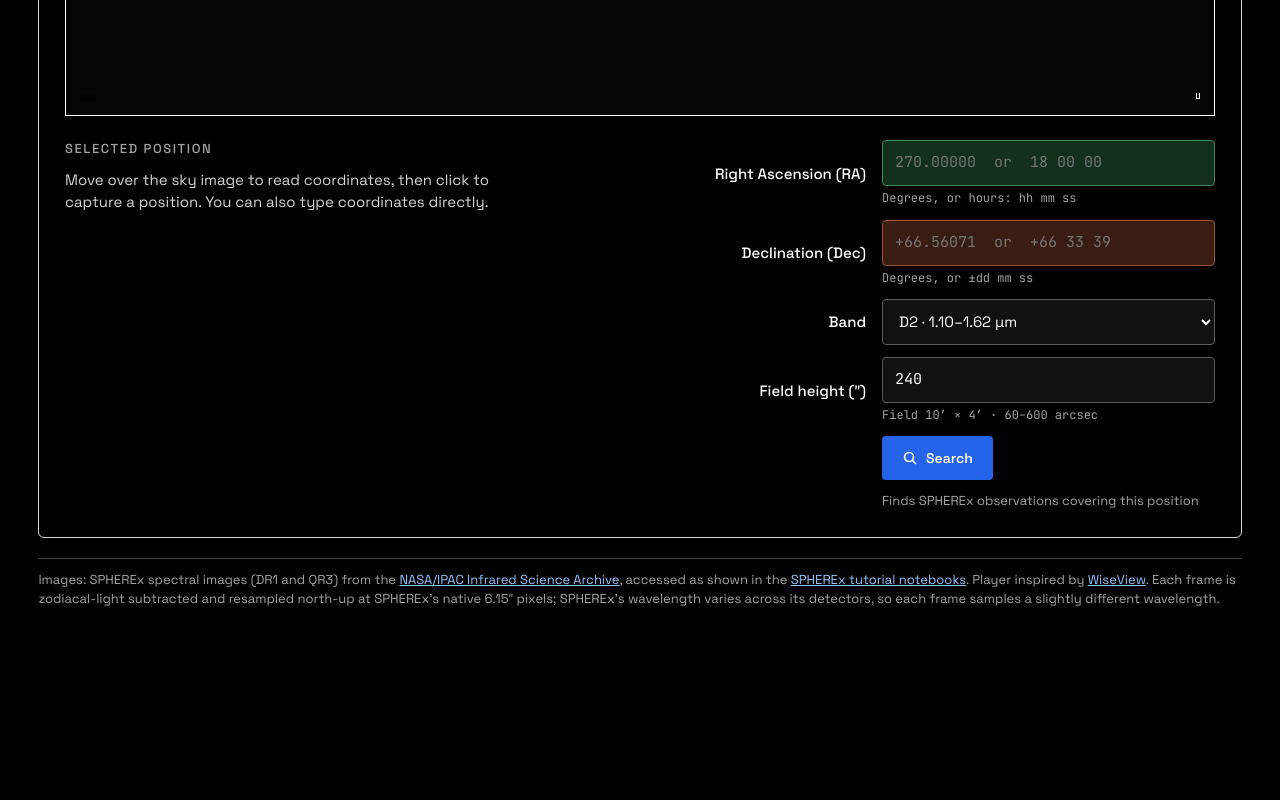
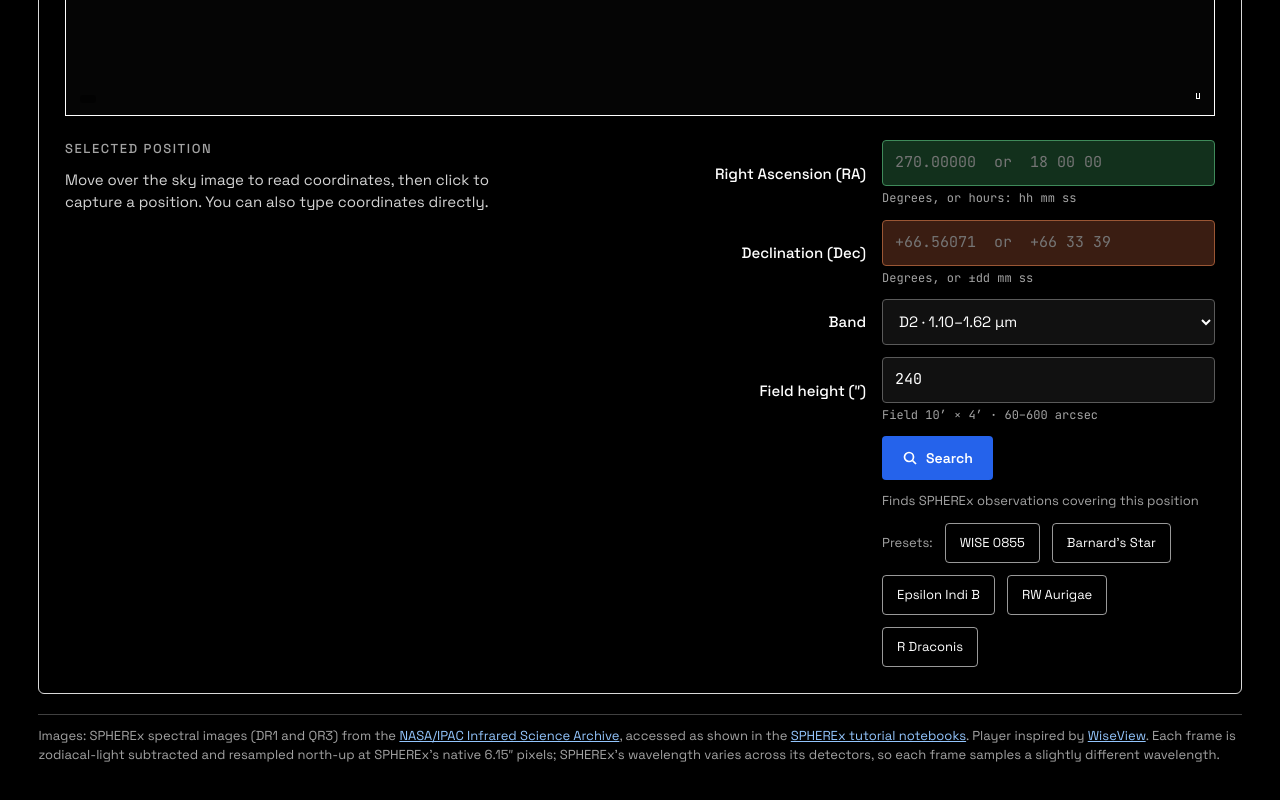
Before and after one commit to PradhanaService/Anvis---SPEAREx, a plain HTML site: page static/index.html in a window 1280 px wide. Shown: the part 482-1282 px from the top of the page. Before the commit the page ends 1130 px from the top, so only its background shows below. Drawn offline with Linux system fonts and the light colour scheme; no server answers.

Commit message:
Add five preset targets to the coordinates page
WISE 0855, Barnard's Star, Epsilon Indi B, RW Aurigae and R Draconis. Clicking
one fills RA/Dec, sets size 600 and band D3, and runs the search. Coordinates
are from SIMBAD (see the comment in app.js); the two fast movers are moved
to epoch 2026.0.

Co-Authored-By: Claude Opus 5.5 <noreply@anthropic.com>
Claude-Session: https://claude.ai/code/session_01GC6BTCnwsArsEUoawBVuMH

```diff
--- a/static/app.js
+++ b/static/app.js
@@ -409,6 +409,34 @@ $("search").addEventListener("submit", (e) => {
   openExplore(c);
 });
 
+// Preset targets. Coordinates are ICRS, in degrees.
+// Source: SIMBAD (basic table), queried 2026-11-14 via its official mirror
+// simbad.cfa.harvard.edu, because simbad.cds.unistra.fr was unavailable.
+// WISE 0855 uses the coordinates given in the project brief.
+// Barnard's Star and Epsilon Indi B move fast, so their J2000 positions were moved to epoch
+// 2026.0 using SIMBAD's proper motion, parallax and radial velocity (none listed for eps Ind B;
+// 0 used). RW Aur and R Dra are SIMBAD J2000 positions (slow movers).
+const PRESETS = [
+  { name: "WISE 0855",      ra: 133.795129, dec: -7.245147 },
+  { name: "Barnard's Star", ra: 269.446259, dec: 4.768324 },   // SIMBAD "NAME Barnard's star"; J2000 269.452077, +4.693365
+  { name: "Epsilon Indi B", ra: 331.096669, dec: -56.800649 }, // SIMBAD "* eps Ind B"; J2000 331.044147, -56.782844
+  { name: "RW Aurigae",     ra: 76.956526,  dec: 30.401438 },  // SIMBAD "V* RW Aur"
+  { name: "R Draconis",     ra: 248.167611, dec: 66.754979 },  // SIMBAD "V* R Dra"
+];
+PRESETS.forEach((t) => {
+  const b = document.createElement("button");
+  b.type = "button"; b.className = "tb reset"; b.textContent = t.name;
+  b.addEventListener("click", () => {
+    $("ra").value = t.ra.toFixed(6);
+    $("dec").value = (t.dec >= 0 ? "+" : "") + t.dec.toFixed(6);
+    $("size").value = 600; $("band").value = "SPHEREx-D3";
+    $("size").dispatchEvent(new Event("input"));   // refresh the size hint
+    updateHints();
+    $("search").requestSubmit();                    // same path as clicking Search
+  });
+  $("presets").appendChild(b);
+});
+
 // ======================================================================
 // Page 2 – explore observations
 // ======================================================================
--- a/static/index.html
+++ b/static/index.html
@@ -95,6 +95,9 @@
         <button class="go" type="submit"><svg width="16" height="16" viewBox="0 0 16 16" fill="none" stroke="currentColor" stroke-width="1.7" aria-hidden="true"><circle cx="7" cy="7" r="4.5"></circle><path d="M10.5 10.5L14 14"></path></svg>Search</button>
         <span class="muted small">Finds SPHEREx observations covering this position</span>
       </div>
+      <div class="go-row" id="presets">
+        <span class="muted small">Presets:</span>
+      </div>
     </form>
   </div>
 </main>
```
